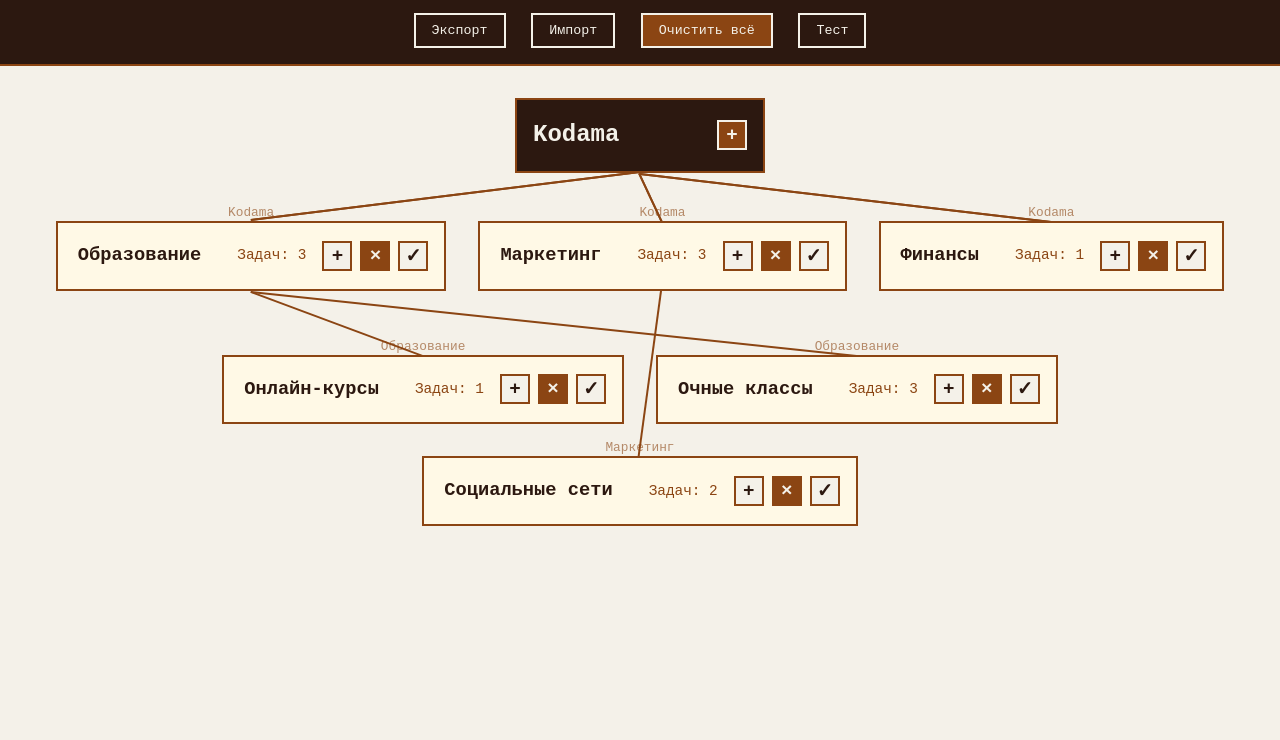
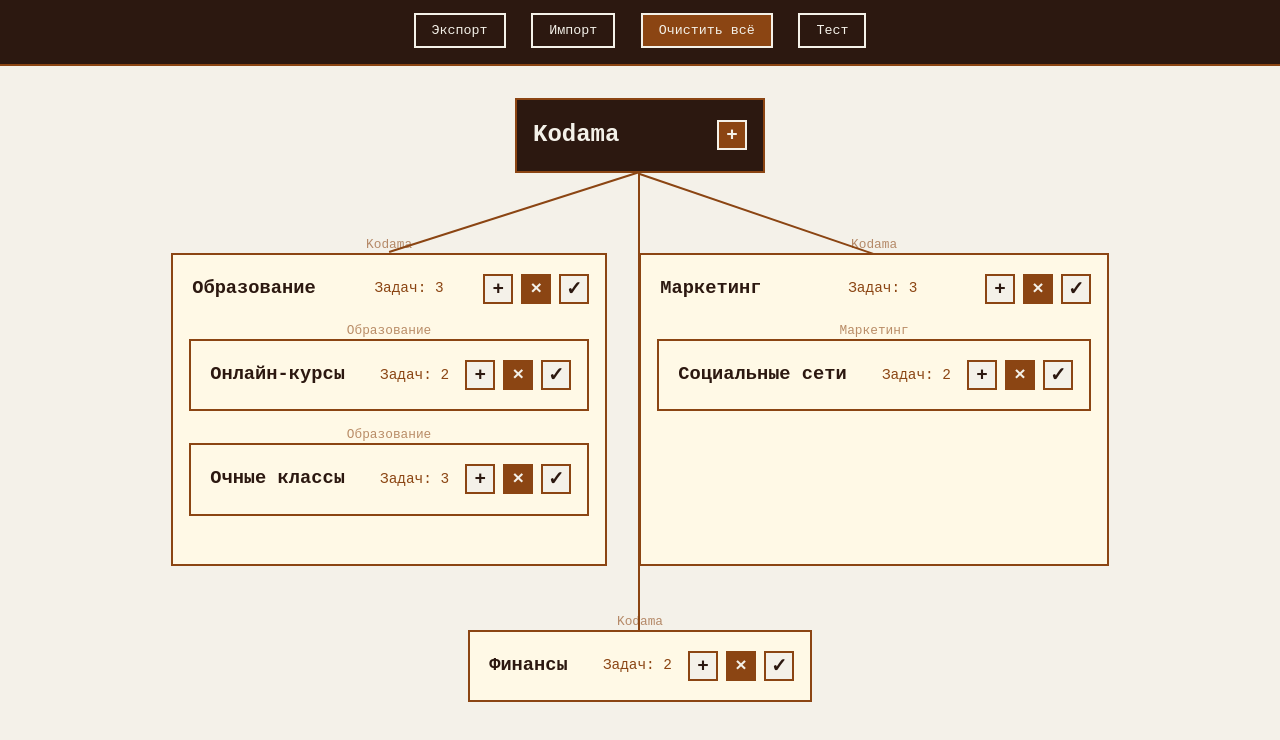
Before and after one commit to Picalfer/ProgressApp, a plain HTML site: page index.html in a window 1280 px wide. Both pictures are taken after a click on the button "Тест". Shown: the part 70-810 px from the top of the page. Drawn offline with Linux system fonts and the light colour scheme.

Commit message:
upgrade structure of nodes

```diff
--- a/script.js
+++ b/script.js
@@ -53,15 +53,19 @@ document.addEventListener('DOMContentLoaded', () => {
 
 // Восстановление узлов из сохраненных данных
 function restoreNodes() {
+    // Сначала обрабатываем прямых потомков корня
     Object.entries(data.nodes).forEach(([id, node]) => {
-        if (id !== 'root') {
-            const parentId = findParentId(id);
-            if (parentId) {
-                const parentNode = document.getElementById(parentId);
-                const nextLevel = getOrCreateLevel(getNodeLevel(parentId) + 1);
-                const newNode = createNode(id, node.title);
-                nextLevel.appendChild(newNode);
-            }
+        if (node.parentId === 'root') {
+            const nextLevel = getOrCreateLevel(1);
+            const newNode = createNode(id, node.title);
+            nextLevel.appendChild(newNode);
+        }
+    });
+
+    // Затем восстанавливаем все остальные узлы
+    Object.entries(data.nodes).forEach(([id, node]) => {
+        if (id !== 'root' && node.parentId !== 'root') {
+            createNode(id, node.title);
         }
     });
 
@@ -199,14 +203,14 @@ function createNode(id, title) {
             // Создаем контейнер для дочерних узлов
             childrenContainer = document.createElement('div');
             childrenContainer.className = 'children-container';
-            childrenContainer.style.display = 'flex'; // Используем flexbox для расположения дочерних узлов
-            childrenContainer.style.justifyContent = 'center'; // Центрируем контейнер
-            childrenContainer.style.flexDirection = 'row'; // Располагаем дочерние узлы в ряд
             parentNode.appendChild(childrenContainer);
         }
 
         // Добавляем дочерний узел в контейнер
         childrenContainer.appendChild(node);
+
+        // Не добавляем узел в general level, если он уже добавлен в children-container
+        return node;
     }
 
     updateTaskCount(id); // Инициализируем количество задач
@@ -254,9 +258,14 @@ function addNode(parentId, nodeName) {
     };
 
     const parentNode = document.getElementById(parentId);
-    const nextLevel = getOrCreateLevel(getNodeLevel(parentId) + 1);
     const newNode = createNode(newId, nodeName);
-    nextLevel.appendChild(newNode);
+
+    // Если родитель не корневой, то узел будет добавлен в его children-container в createNode
+    if (parentId === 'root') {
+        // Для корневого узла добавляем в общий уровень
+        const nextLevel = getOrCreateLevel(getNodeLevel(parentId) + 1);
+        nextLevel.appendChild(newNode);
+    }
 
     localStorage.setItem('treeData', JSON.stringify(data));
     closeModal('nodeModal');
@@ -633,20 +642,15 @@ function updateAllLines() {
     // Очищаем старые линии
     document.querySelectorAll('.connection-line').forEach(line => line.remove());
 
-    // Находим корневой узел и его прямых потомков
-    const rootNode = document.querySelector('.root-node');
-    const firstLevelNodes = document.querySelectorAll('[data-level="1"] .node');
-    firstLevelNodes.forEach(node => {
-        createConnectionLines(rootNode, node);
-    });
+    // Проходим по всем узлам и создаем линии соединения с их родителями
+    Object.entries(data.nodes).forEach(([id, node]) => {
+        if (id !== 'root' && node.parentId) {
+            const parentNode = document.getElementById(node.parentId);
+            const childNode = document.getElementById(id);
 
-    // Находим все остальные узлы, кроме корневого
-    const otherNodes = document.querySelectorAll('.node:not(.root-node)');
-    otherNodes.forEach(node => {
-        const parentId = findParentId(node.id);
-        const parentNode = document.getElementById(parentId);
-        if (parentNode) {
-            createConnectionLines(parentNode, node);
+            if (parentNode && childNode) {
+                createConnectionLines(parentNode, childNode);
+            }
         }
     });
 }
@@ -657,37 +661,6 @@ window.addEventListener('resize', () => {
     clearTimeout(resizeTimeout);
     resizeTimeout = setTimeout(updateAllLines, 100);
 });
-
-// Обновляем стили для линий в CSS
-const style = document.createElement('style');
-style.textContent = `
-    .connection-line {
-        position: absolute;
-        background-color: #8b4513;
-        pointer-events: none;
-        transform-origin: 0 0;
-    }
-`;
-document.head.appendChild(style);
-
-// Добавляем стили для редактируемого текста
-const editStyle = document.createElement('style');
-editStyle.textContent = `
-    .node h3.editing {
-        background-color: #f5f5f5;
-        border: 1px solid #ddd;
-        border-radius: 4px;
-        padding: 2px 4px;
-        outline: none;
-        min-width: 50px;
-    }
-
-    .node h3 {
-        cursor: text;
-        padding: 2px 4px;
-    }
-`;
-document.head.appendChild(editStyle);
 
 // Добавляем функции экспорта/импорта
 function exportStructure() {
@@ -923,7 +896,7 @@ function clearAllData() {
     localStorage.setItem('treeData', JSON.stringify(data));
 }
 
-// Функция для генерации тестовых узлов
+// Обновляем функцию для генерации тестовых узлов
 function generateTestNodes() {
     // Создаем тестовые узлы
     const testStructure = [
@@ -986,10 +959,13 @@ function generateTestNodes() {
         }
 
         // Добавляем узел в DOM
-        const parentNode = document.getElementById(parentId);
-        const level = getOrCreateLevel(getNodeLevel(parentId) + 1);
         const newNode = createNode(newId, nodeData.title);
-        level.appendChild(newNode);
+
+        // Если родитель корневой, добавляем в уровень
+        if (parentId === 'root') {
+            const level = getOrCreateLevel(1);
+            level.appendChild(newNode);
+        }
 
         // Рекурсивно создаем дочерние узлы
         if (nodeData.children && nodeData.children.length > 0) {
--- a/styles.css
+++ b/styles.css
@@ -45,6 +45,7 @@ header {
     min-width: 250px;
     position: relative;
     z-index: 1;
+    margin-bottom: 2rem;
 }
 
 .node-content {
@@ -293,6 +294,15 @@ header {
     background: rgba(139, 69, 19, 0.1);
 }
 
+.node h3.editing {
+    background-color: #f5f5f5;
+    border: 1px solid #ddd;
+    border-radius: 4px;
+    padding: 2px 4px;
+    outline: none;
+    min-width: 50px;
+}
+
 /* Добавляем стиль для отображения имени родителя */
 .node::before {
     content: attr(data-parent-title);
@@ -317,11 +327,17 @@ header {
 }
 
 .children-container {
-    display: flex; /* Используем flexbox для расположения дочерних узлов */
-    justify-content: center; /* Центрируем контейнер */
-    flex-direction: row; /* Располагаем дочерние узлы в ряд */
-    gap: 1rem; /* Отступы между дочерними узлами */
-    width: 100%; /* Занимаем всю ширину родительского узла */
+    display: flex;
+    flex-direction: column;
+    align-items: center;
+    width: 100%;
+    margin-top: 2rem;
+}
+
+/* Отключаем margin-top для контейнера дочерних элементов корневого узла */
+#root .children-container,
+.children-container[data-parent="root"] {
+    margin-top: 0;
 }
 
 .task-count {
```
